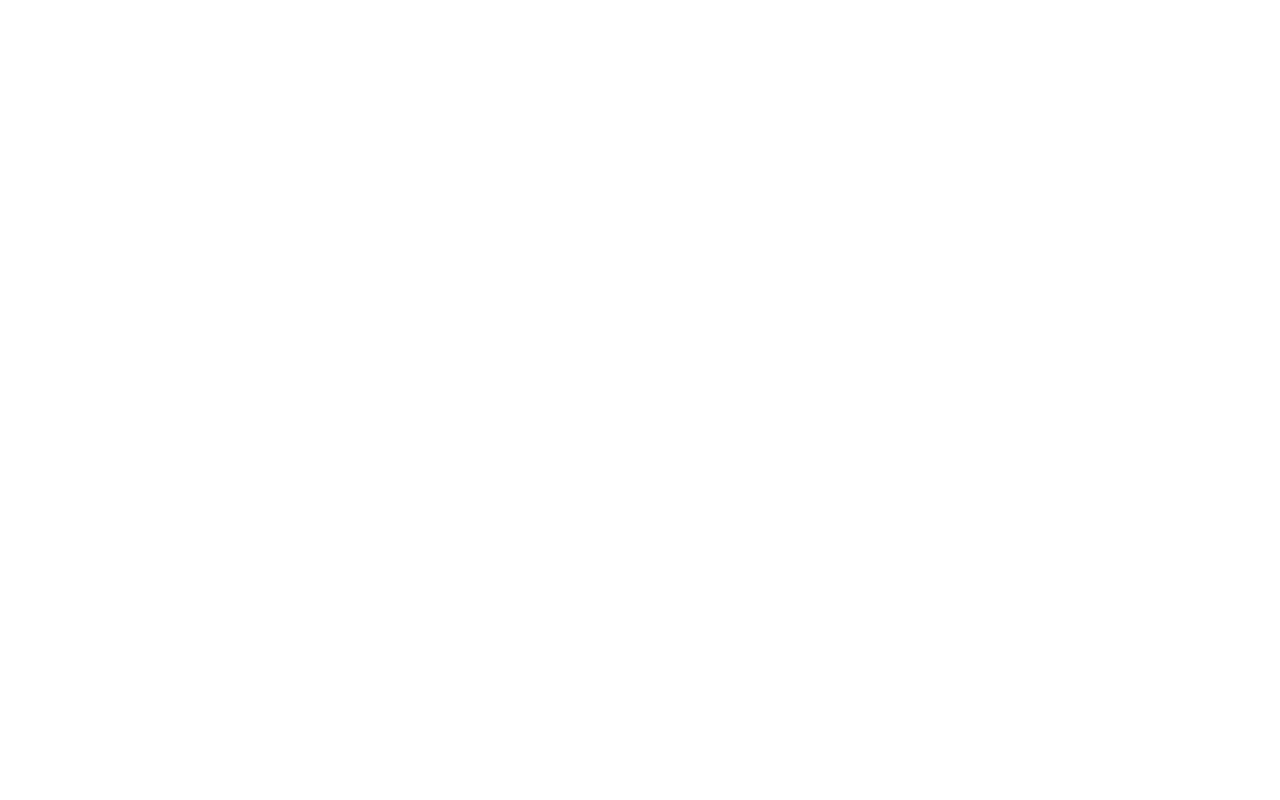
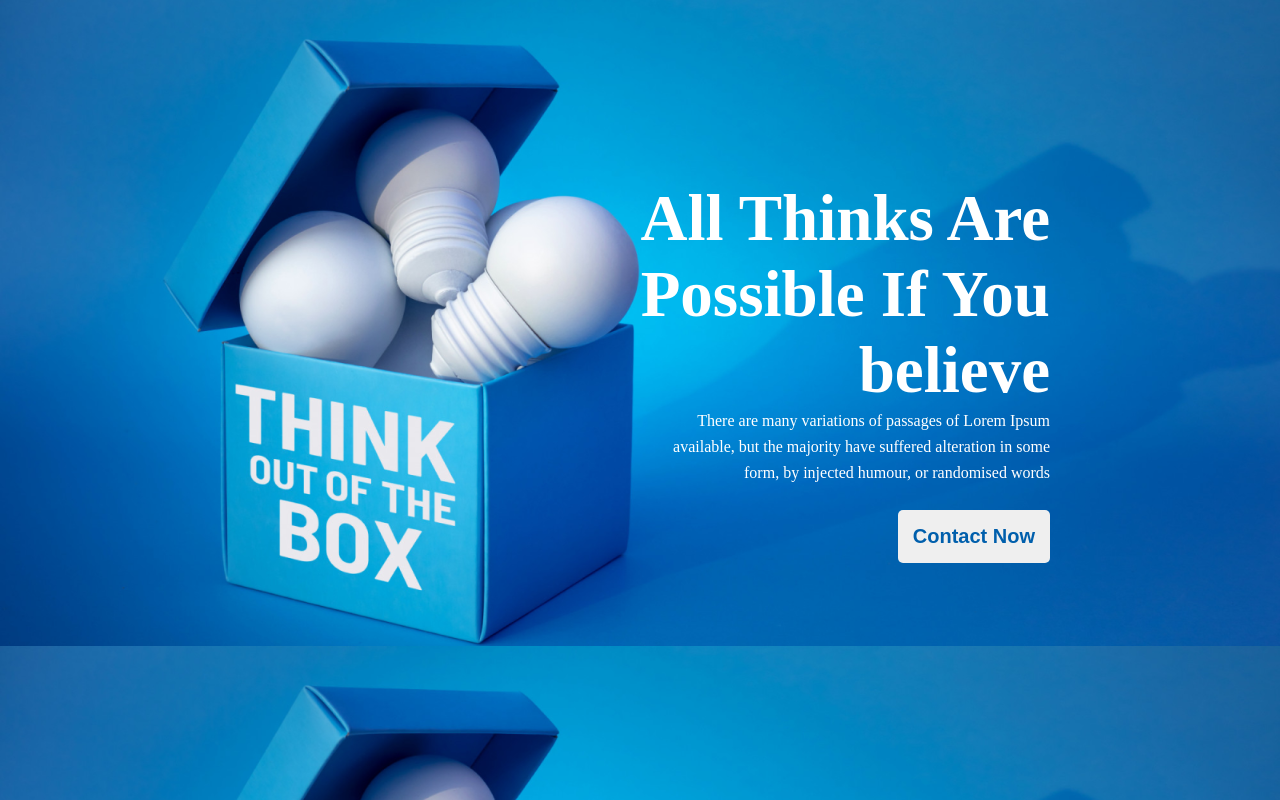
Before and after one commit to ForhadRoben/new-year-new-me-project-using-HTML-CSS, a plain HTML site: page index.html in a window 1280 px wide. Drawn offline with Linux system fonts and the light colour scheme.

Commit message:
header section and banner position complete

```diff
--- a/index.html
+++ b/index.html
@@ -5,10 +5,24 @@
     <meta charset="UTF-8">
     <meta http-equiv="X-UA-Compatible" content="IE=edge">
     <meta name="viewport" content="width=device-width, initial-scale=1.0">
-    <title></title>
+    <title>New-Year-New-Me</title>
+    <link rel="shortcut icon" href="./images/icons/undraw_male_avatar_g98d.svg" type="image/x-icon">
+    <link rel="stylesheet" href="./styles/style.css">
 </head>
 
 <body>
+    <header class="banner-design">
+        <div class="banner-description">
+            <h1>All Thinks Are<br>Possible If You<br>believe</h1>
+            <p>There are many variations of passages of Lorem Ipsum<br>available, but the majority have suffered
+                alteration
+                in
+                some<br>form, by injected humour, or randomised words</p>
+            <button class="banner-btn">Contact Now</button>
+        </div>
+    </header>
+    <main></main>
+    <footer></footer>
 
 </body>
 
--- /dev/null
+++ b/styles/style.css
@@ -0,0 +1,49 @@
+* {
+    margin: 0;
+    padding: 0;
+    box-sizing: border-box;
+}
+
+.banner-design {
+    height: 100vh;
+    width: 100%;
+    background-image: url(../images/banner/banner3.png);
+    background-size: contain;
+    position: relative;
+
+}
+
+.banner-description {
+    position: absolute;
+    top: 180px;
+    right: 230px;
+}
+
+.banner-design h1 {
+    font-style: normal;
+    font-weight: 700;
+    font-size: 65px;
+    line-height: 76px;
+    text-align: right;
+    color: #FFFFFF;
+}
+
+.banner-design p {
+    font-weight: 400;
+    font-size: 16px;
+    line-height: 26px;
+    text-align: right;
+    color: #FFFFFF;
+    margin-bottom: 24px;
+}
+
+.banner-btn {
+    padding: 15px;
+    font-weight: 600;
+    font-size: 20px;
+    color: #005FAC;
+    border-radius: 5px;
+    border-style: none;
+    position: fixed;
+    right: 230px;
+}
```
Also changed, not shown: images/banner/banner3.png (added), images/gradient1.png (added), images/gradient2.png (added), images/gradient3.png (added), images/icons/ecom.png (added), images/icons/fb.png (added), images/icons/js.png (added), images/icons/smoke.png (added), images/icons/twitter.png (added), images/icons/undraw_male_avatar_g98d.svg (added), images/icons/web.png (added), images/icons/youtube.png (added), images/person.png (added), images/watch.png (added).
